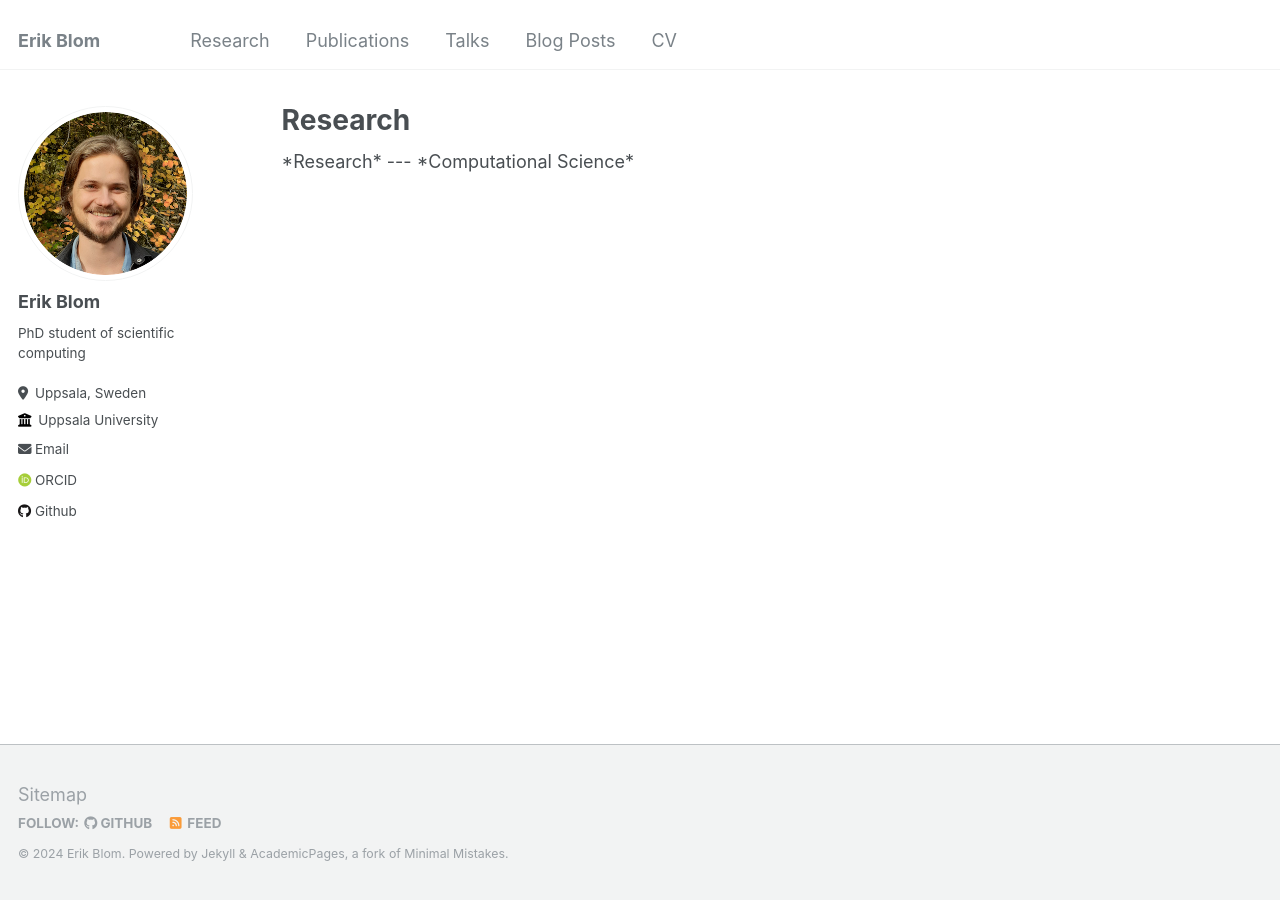
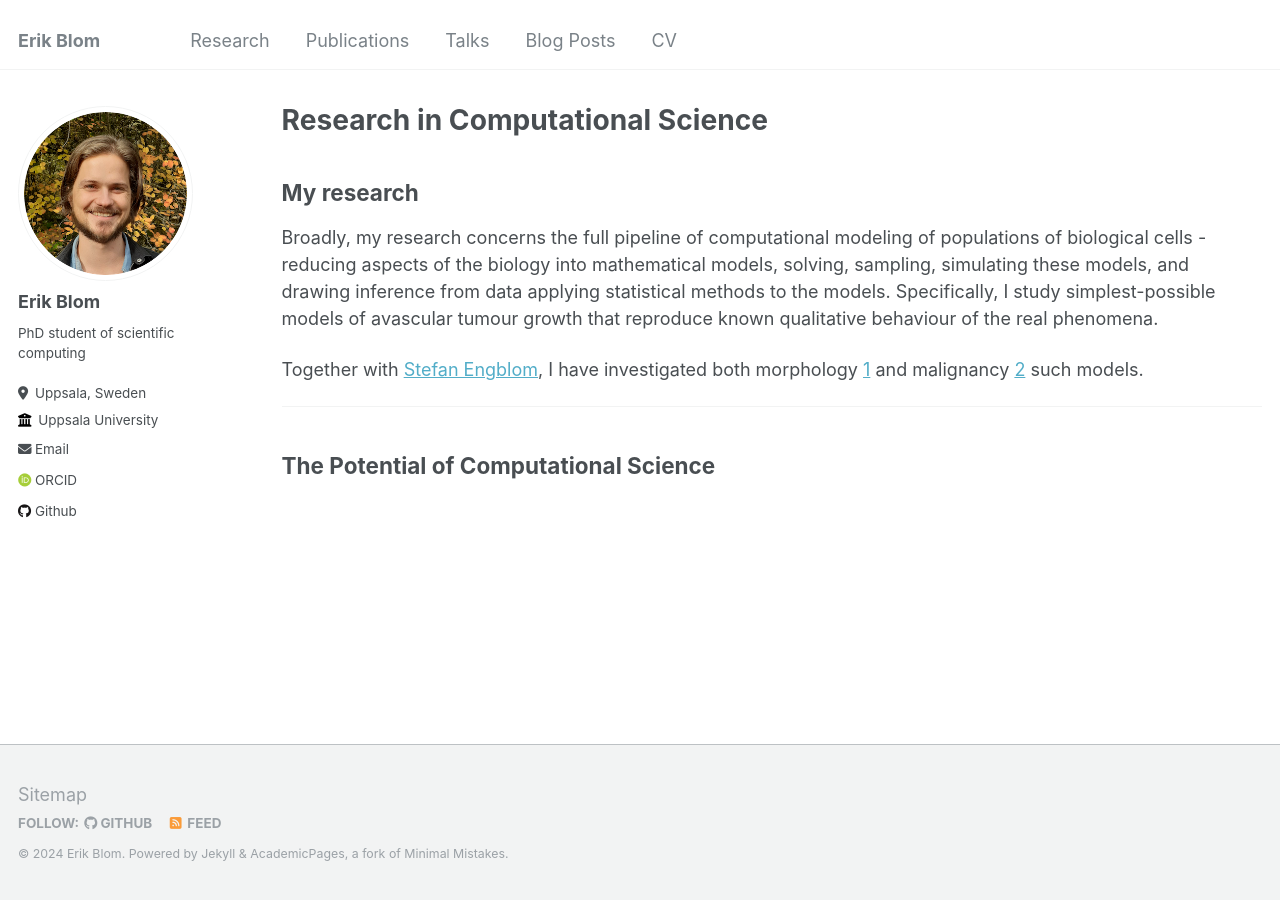
Before and after one commit to kerikblom/kerikblom.github.io, a Jekyll site: the page built from _pages/research.md, in a window 1280 px wide. Built offline with Jekyll 4.4.1, drawn with Linux system fonts in a browser that asks for light colours; some web fonts are replaced; a file with an impossible date is left out.

Commit message:
update basics 1

```diff
--- /dev/null
+++ b/_pages/research.md
@@ -0,0 +1,31 @@
+---
+layout: archive
+title: "Research in Computational Science"
+permalink: /research/
+author_profile: true
+redirect_from:
+  - /research
+---
+
+## My research
+
+Broadly, my research concerns the full pipeline of computational
+modeling of populations of biological cells - reducing aspects of the
+biology into mathematical models, solving, sampling, simulating
+these models, and drawing inference from data applying statistical
+methods to the models. Specifically, I study simplest-possible
+models of avascular tumour growth that reproduce known qualitative
+behaviour of the real phenomena.
+
+Together with [Stefan
+Engblom](https://user.it.uu.se/~steng957/){:target="_blank"}, I have
+investigated both morphology
+[1](https://doi.org/10.48550/arXiv.2309.07889){:
+.btn--research}{:target="_blank"}
+and malignancy [2](https://doi.org/10.48550/arXiv.2402.01305){:
+.btn--research}{:target="_blank"}
+such models.
+
+---
+
+## The Potential of Computational Science
```
Also changed, not shown: _pages/about.md (+4 -4 lines), _pages/research.html (deleted, +0 -12 lines), _publications/2024-02-02-preprint.md (+1 -1 lines), _publications/2024-04-16-accepted.md (+2 -2 lines), _teaching/2021-11-01-fall-teaching.md (+1 -1 lines), _teaching/2023-09-01-fall-teaching.md (+1 -1 lines).
